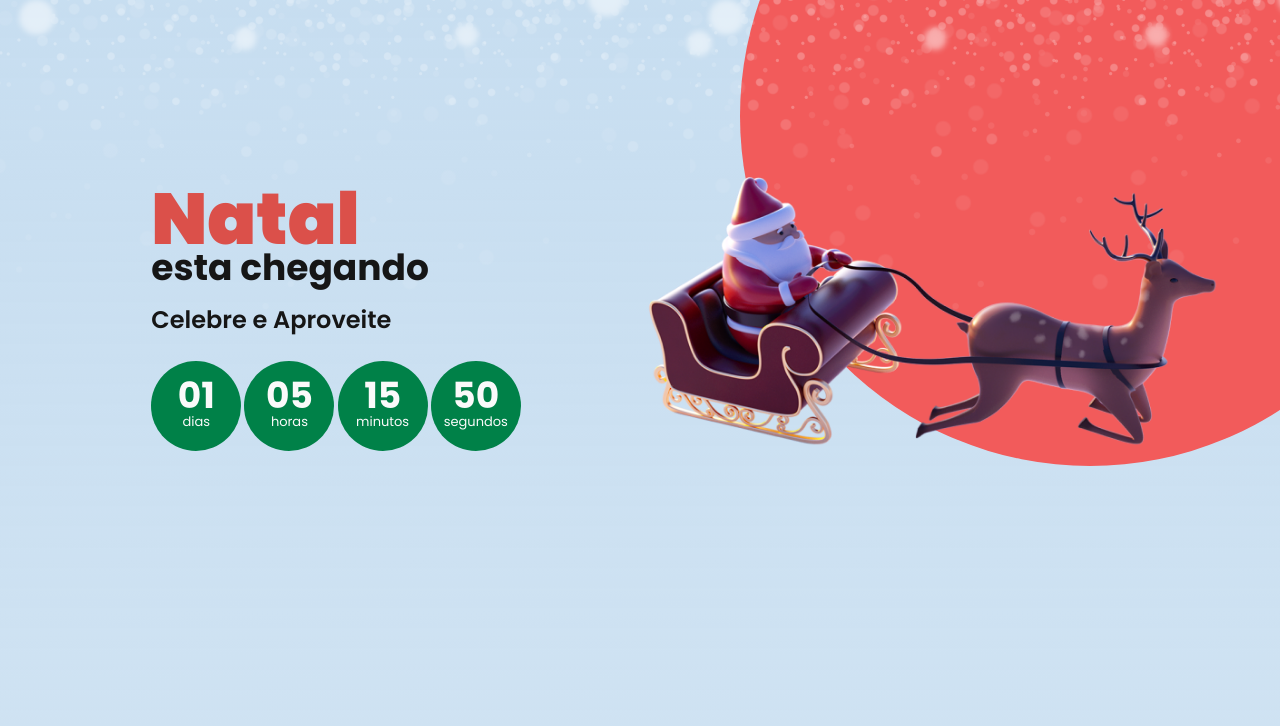
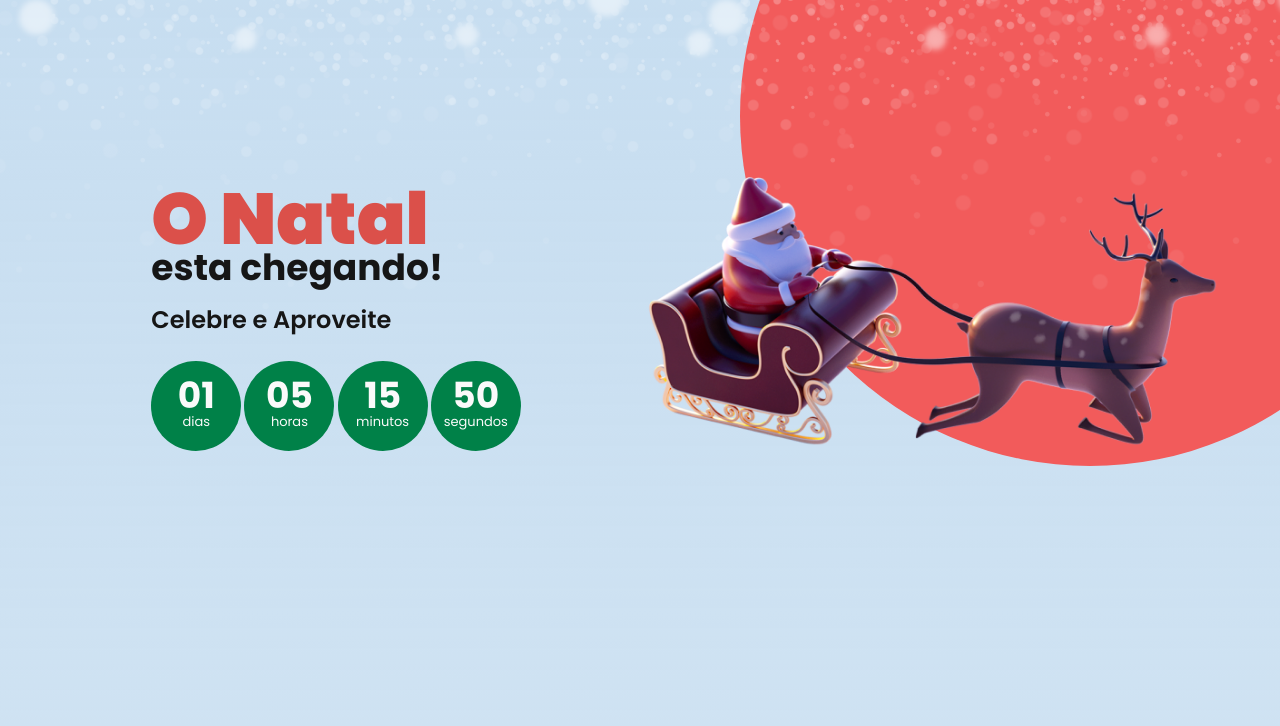
Before and after one commit to Francisco-tads/WebSite-Natal, a plain HTML site: page index.html in a window 1280 px wide. Shown: the part 74-800 px from the top of the page. Drawn offline with nearby package versions, Linux system fonts and the light colour scheme.

Commit message:
Update index.html

```diff
--- a/index.html
+++ b/index.html
@@ -67,7 +67,7 @@
         <!--=============== HOME =========================-->
         <section class="home section grid" id="home">
             <div class="home__content container">
-                <h1 class="home__title"><span>Natal</span><br>esta chegando</h1>
+                <h1 class="home__title"><span>O Natal</span><br>esta chegando!</h1>
                 <p class="home__subtitle">Celebre e Aproveite</p>
 
                 <div class="countdown" id="countdown">
```
